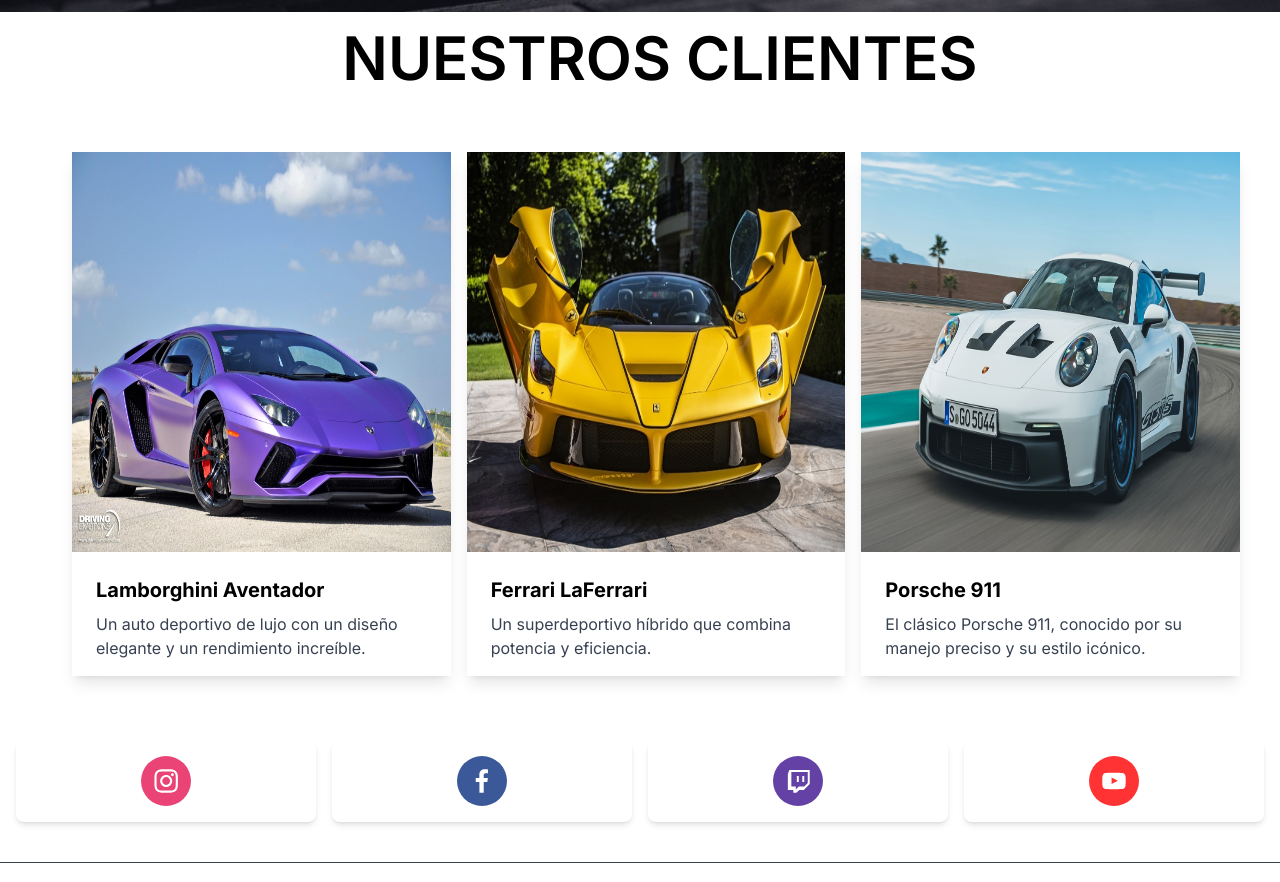
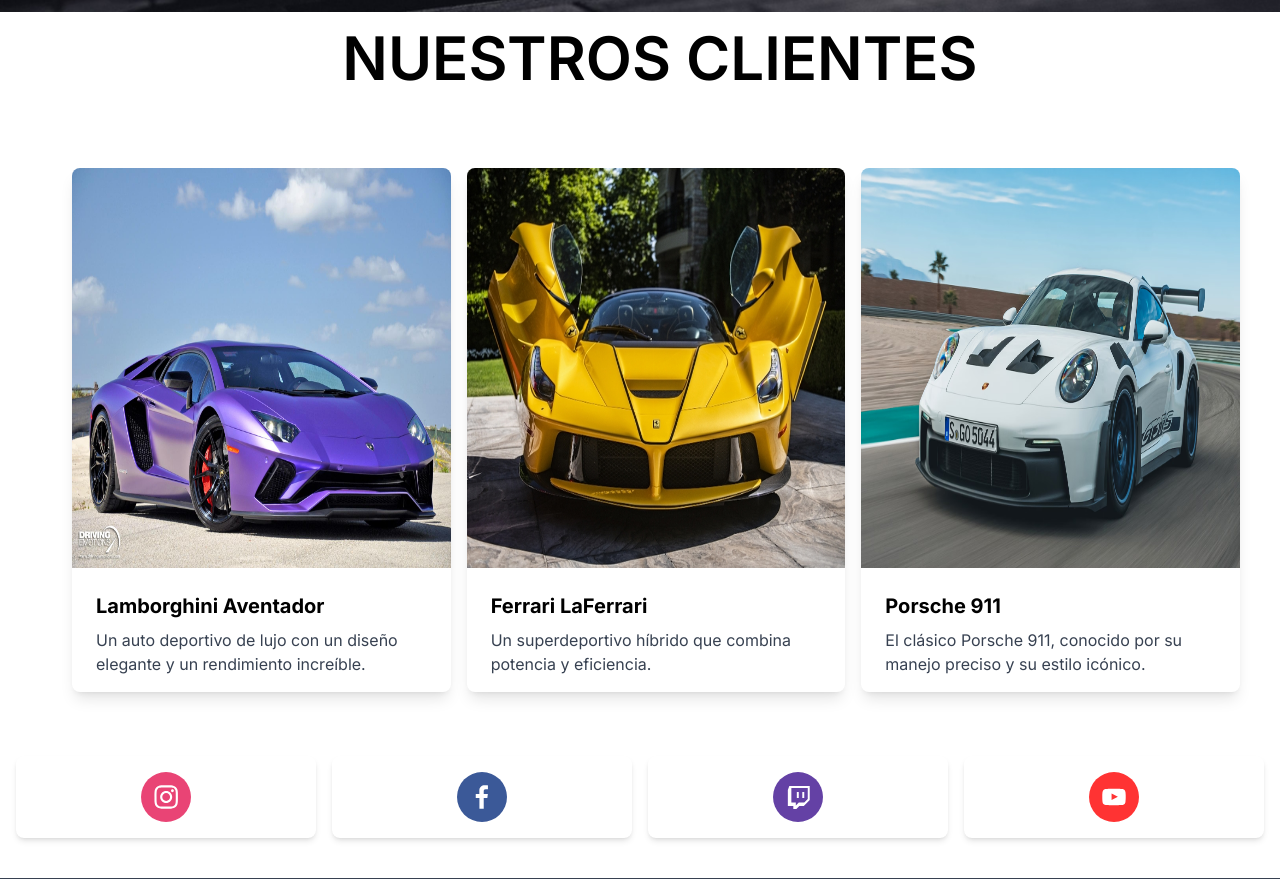
Before and after one commit to makzzer/nextjs-transfren, a Next.js app: page / in a window 1280 px wide. Shown: the part 780-1662 px from the top of the page. Built offline with nearby package versions, Linux system fonts and the light colour scheme.

Commit message:
mejora estetica cards 1 rounded

```diff
--- a/app/Components/Card.tsx
+++ b/app/Components/Card.tsx
@@ -9,7 +9,7 @@
 
 const Card: FC<CardProps> = ({ title, description, imageUrl }) => {
   return (
-    <div className=" flex flex-col gap-2 min-w-full overflow-hidden shadow-lg md:m-4">
+    <div className=" flex flex-col gap-2 min-w-full overflow-hidden shadow-lg md:m-4 rounded-lg">
       <Image
         src={imageUrl}
         alt={title}
--- a/app/page.tsx
+++ b/app/page.tsx
@@ -26,8 +26,8 @@
           Nuestros clientes{" "}
         </h1>
 
-        <div className="md:p-2 p-0md:min-w-full">
-          <div className="grid px-12 grid-cols-1 md:grid-cols-3 gap-4">
+        <div className="md:p-2 p-0 md:min-w-full">
+          <div className="grid md:px-12 px-6 grid-cols-1 md:grid-cols-3 md:gap-4 gap-8 pt-4 ">
             <Card
 
               title="Lamborghini Aventador"
```
